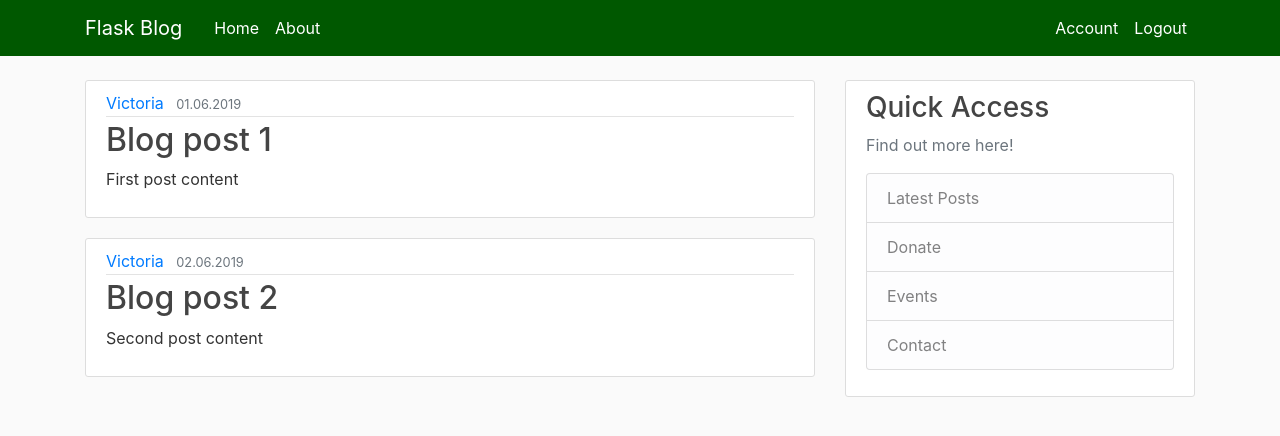
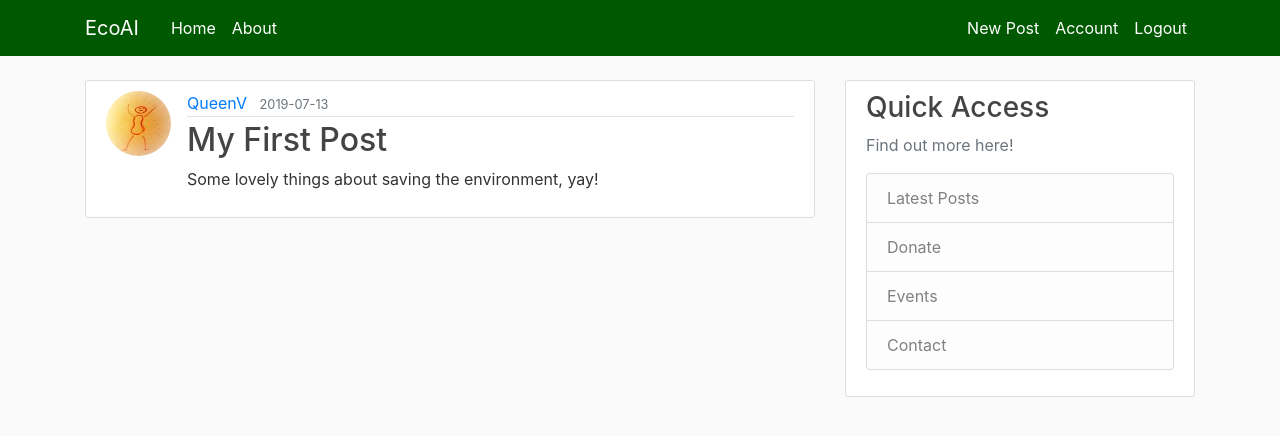
Before and after one commit to Victoria-Hodder/practice-flask-app, a Flask app: page / in a window 1280 px wide. Shown: the top 436 px of the page. Run offline with Flask 2, Linux system fonts and the light colour scheme; a user stored in the database is signed in; data comes from the database, SQL or seed files in the repository; both versions use the stored data as it was after the commit; some libraries are stand-ins or nearby versions.

Commit message:
built create_post.html and new forms and routes so that User can contribute posts. Removed dummy data from routes.py

```diff
--- a/flaskblog/__init__.py
+++ b/flaskblog/__init__.py
@@ -13,6 +13,6 @@ db = SQLAlchemy(app)
 bcrypt = Bcrypt(app)
 login_manager = LoginManager(app)
 login_manager.login_view = 'login'
-login_manager.login_message_category = 'info'
+login_manager.login_message_category = 'success'
 
 from flaskblog import routes
--- a/flaskblog/models.py
+++ b/flaskblog/models.py
@@ -13,7 +13,7 @@ class User(db.Model, UserMixin):
     email = db.Column(db.String(120), unique=True, nullable=False)
     image_file = db.Column(db.String(20), nullable=False, default='default.jpg')
     password = db.Column(db.String(60), nullable=False)
-    post = db.relationship('Post', backref='author', lazy=True)
+    post = db.relationship('Post', backref='author', lazy=True) #this relates the User to Post
 
     def __repr__(self):
         return f"User('{self.username}', '{self.email}', '{self.image_file}')"
@@ -23,7 +23,7 @@ class Post(db.Model):
     title = db.Column(db.String(100), nullable=False)
     date_posted = db.Column(db.DateTime, nullable=False, default=datetime.utcnow)
     content = db.Column(db.Text, nullable=False)
-    user_id = db.Column(db.Integer, db.ForeignKey('user.id'), nullable=False)
+    user_id = db.Column(db.Integer, db.ForeignKey('user.id'), nullable=False) #this relates Post to User
 
     def __repr__(self):
         return f"User('{self.title}', '{self.date_posted}')"
--- a/flaskblog/routes.py
+++ b/flaskblog/routes.py
@@ -3,30 +3,14 @@ import secrets
 from PIL import Image
 from flask import render_template, url_for, flash, redirect, request
 from flaskblog import app, db, bcrypt
-from flaskblog.forms import RegistrationForm, LoginForm, UpdateAccountForm
+from flaskblog.forms import RegistrationForm, LoginForm, UpdateAccountForm, PostForm
 from flaskblog.models import User, Post
 from flask_login import login_user, current_user, logout_user, login_required
-
-
-posts = [
-    {
-        'author': 'Victoria',
-        'title': 'Blog post 1',
-        'content': 'First post content',
-        'date_posted': '01.06.2019'
-    },
-    {
-        'author': 'Victoria',
-        'title': 'Blog post 2',
-        'content': 'Second post content',
-        'date_posted': '02.06.2019'
-    }
-
-]
 
 @app.route("/")
 @app.route("/home")
 def home():
+    posts = Post.query.all()
     return render_template('home.html', posts=posts)
 
 @app.route("/about")
@@ -57,6 +41,7 @@ def login():
         if user and bcrypt.check_password_hash(user.password, form.password.data):
             login_user(user, remember=form.remember.data)
             next_page = request.args.get('next')
+            #redirects the user back to the page they were on
             return redirect(next_page) if next_page else redirect(url_for('home'))
         else:
             flash('Login unsuccessful. Please check username and password', 'danger')
@@ -100,3 +85,15 @@ def account():
     image_file = url_for('static', filename = 'profile_pics/' + current_user.image_file)
     return render_template('account.html', title='Account',
                             image_file=image_file, form=form)
+
+@app.route("/post/new", methods=['GET', 'POST'])
+@login_required
+def new_post():
+    form = PostForm()
+    if form.validate_on_submit():
+        post = Post(title=form.title.data, content=form.content.data, author=current_user)
+        db.session.add(post)
+        db.session.commit()
+        flash('Thank you! Your post has been published!', 'success')
+        return redirect(url_for('home'))
+    return render_template('create_post.html', title='New Post', form=form)
--- a/flaskblog/templates/account.html
+++ b/flaskblog/templates/account.html
@@ -50,7 +50,7 @@
                 </div>
             </fieldset>
             <div class="form-group">
-                {{ form.submit(class="btn btn-outline-info") }}
+                {{ form.submit(class="btn btn-outline-success") }}
             </div>
         </form>
     </div>
--- a/flaskblog/templates/home.html
+++ b/flaskblog/templates/home.html
@@ -3,10 +3,11 @@
 
     {% for post in posts %}
         <article class="media content-section">
+            <img class="rounded-circle article-img" src="{{ url_for('static', filename='profile_pics/' + post.author.image_file) }}">
             <div class="media-body">
               <div class="article-metadata">
-                <a class="mr-2" href="#">{{ post.author }}</a>
-                <small class="text-muted">{{ post.date_posted }}</small>
+                <a class="mr-2" href="#">{{ post.author.username }}</a>
+                <small class="text-muted">{{ post.date_posted.strftime('%Y-%m-%d') }}</small>
               </div>
               <h2><a class="article-title" href="#">{{ post.title }}</a></h2>
               <p class="article-content">{{ post.content }}</p>
--- a/flaskblog/templates/layout.html
+++ b/flaskblog/templates/layout.html
@@ -20,7 +20,7 @@
     <header class="site-header">
         <nav class="navbar navbar-expand-md navbar-dark bg-steel fixed-top">
             <div class="container">
-                <a class="navbar-brand mr-4" href="/">Flask Blog</a>
+                <a class="navbar-brand mr-4" href="/">EcoAI</a>
                 <button class="navbar-toggler" type="button" data-toggle="collapse" data-target="#navbarToggle" aria-controls="navbarToggle" aria-expanded="false" aria-label="Toggle navigation">
                 <span class="navbar-toggler-icon"></span>
                 </button>
@@ -32,6 +32,7 @@
                     <!-- Navbar Right Side -->
                     <div class="navbar-nav">
                         {% if current_user.is_authenticated %}
+                            <a class="nav-item nav-link" href="{{url_for('new_post')}}">New Post</a>
                             <a class="nav-item nav-link" href="{{url_for('account')}}">Account</a>
                             <a class="nav-item nav-link" href="{{url_for('logout')}}">Logout</a>
                         {% else %}
```
Also changed, not shown: flaskblog/forms.py (+6 -1 lines), flaskblog/templates/create_post.html (added, +44 -0 lines), flaskblog/site.db.
